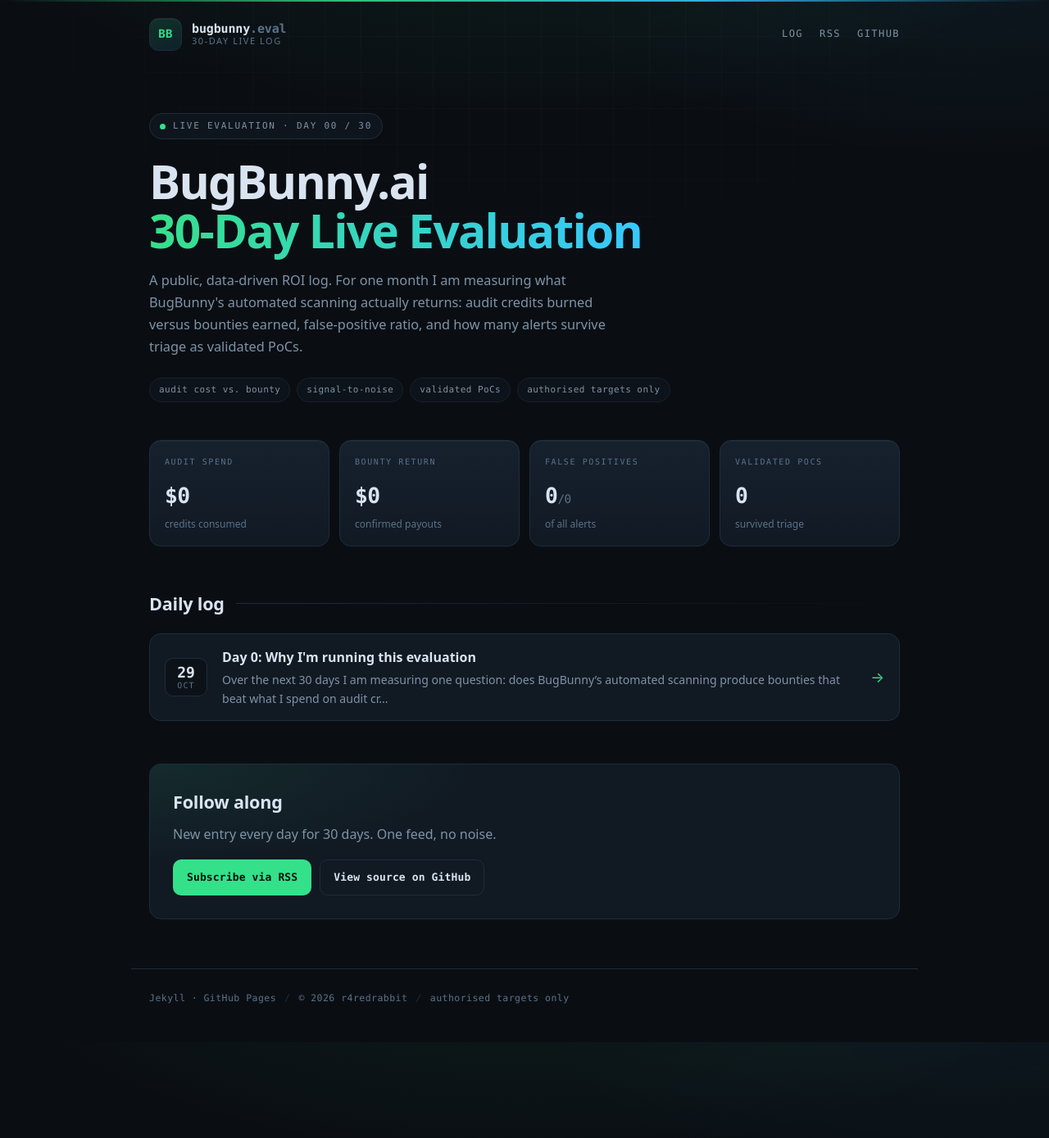
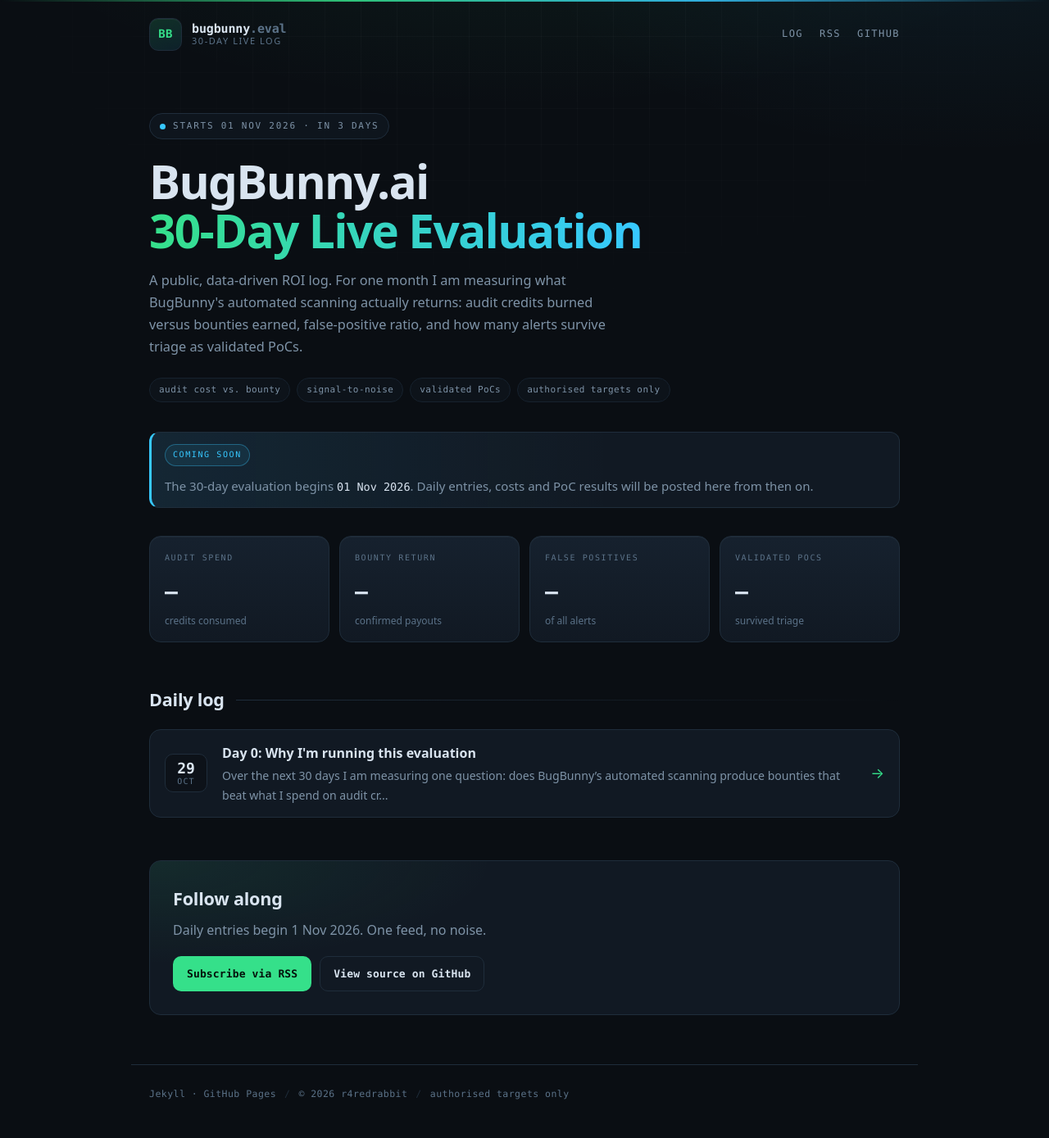
Before and after one commit to r4redrabbit/bugbunny-30day-eval, a Jekyll site: the page built from index.html, in a window 1280 px wide. Shown: the whole page at 82% size. Built offline with Jekyll 4.4.1, drawn with Linux system fonts in a browser that asks for light colours; before the commit the page ends 1272 px from its top, so only the background shows below that.

Commit message:
Add coming-soon state: starts 1 Nov 2026 with live countdown

```diff
--- a/_config.yml
+++ b/_config.yml
@@ -4,6 +4,10 @@
 baseurl: "/bugbunny-30day-eval"
 repo: "r4redrabbit/bugbunny-30day-eval"
 lang: "en"
+
+# Evaluation window used by the landing-page status pill
+eval_start: "2026-11-01"
+eval_days: 30
 markdown: kramdown
 
 plugins:
--- a/assets/css/style.css
+++ b/assets/css/style.css
@@ -167,6 +167,46 @@
   border-radius: 999px;
   background: rgba(17, 25, 35, .5);
 }
+
+/* ---------- coming soon ---------- */
+.dot.soon { background: var(--accent-2); animation: pulse-blue 2.4s infinite; }
+
+@keyframes pulse-blue {
+  0% { box-shadow: 0 0 0 0 rgba(55, 200, 255, .5); }
+  70% { box-shadow: 0 0 0 9px rgba(55, 200, 255, 0); }
+  100% { box-shadow: 0 0 0 0 rgba(55, 200, 255, 0); }
+}
+
+.notice {
+  display: flex;
+  flex-wrap: wrap;
+  align-items: center;
+  gap: 12px;
+  margin: 0 0 34px;
+  padding: 14px 16px;
+  border: 1px solid var(--border);
+  border-left: 3px solid var(--accent-2);
+  border-radius: 12px;
+  background:
+    linear-gradient(90deg, rgba(55, 200, 255, .08), transparent 62%),
+    var(--panel);
+}
+
+.notice-tag {
+  font-family: var(--mono);
+  font-size: 10px;
+  letter-spacing: .16em;
+  text-transform: uppercase;
+  padding: 4px 9px;
+  border-radius: 999px;
+  border: 1px solid rgba(55, 200, 255, .35);
+  color: var(--accent-2);
+  background: rgba(55, 200, 255, .08);
+  white-space: nowrap;
+}
+
+.notice p { margin: 0; color: var(--muted); font-size: .94rem; }
+.notice time { color: var(--text); font-family: var(--mono); font-size: .9em; }
 
 /* ---------- metrics ---------- */
 .metrics {
--- a/index.html
+++ b/index.html
@@ -3,7 +3,10 @@
 title: "30-Day Live Evaluation"
 ---
 <section class="hero">
-  <p class="eyebrow"><span class="dot"></span>live evaluation · day 00 / 30</p>
+  <p class="eyebrow" id="status">
+    <span class="dot soon"></span>
+    <span id="status-text">starts {{ site.eval_start | date: "%d %b %Y" }}</span>
+  </p>
   <h1>BugBunny.ai<br><span class="grad">30-Day Live Evaluation</span></h1>
   <p class="lede">
     A public, data-driven ROI log. For one month I am measuring what BugBunny's
@@ -19,25 +22,34 @@
   </div>
 </section>
 
+<section class="notice">
+  <span class="notice-tag">coming soon</span>
+  <p>
+    The 30-day evaluation begins
+    <time datetime="{{ site.eval_start }}">{{ site.eval_start | date: "%d %b %Y" }}</time>.
+    Daily entries, costs and PoC results will be posted here from then on.
+  </p>
+</section>
+
 <section class="metrics" aria-label="Key metrics">
   <div class="metric">
     <span class="label">audit spend</span>
-    <span class="value">$0</span>
+    <span class="value">&mdash;</span>
     <span class="hint">credits consumed</span>
   </div>
   <div class="metric">
     <span class="label">bounty return</span>
-    <span class="value">$0</span>
+    <span class="value">&mdash;</span>
     <span class="hint">confirmed payouts</span>
   </div>
   <div class="metric">
     <span class="label">false positives</span>
-    <span class="value">0<small>/0</small></span>
+    <span class="value">&mdash;</span>
     <span class="hint">of all alerts</span>
   </div>
   <div class="metric">
     <span class="label">validated PoCs</span>
-    <span class="value">0</span>
+    <span class="value">&mdash;</span>
     <span class="hint">survived triage</span>
   </div>
 </section>
@@ -68,9 +80,33 @@
 
 <section class="cta">
   <h2>Follow along</h2>
-  <p>New entry every day for 30 days. One feed, no noise.</p>
+  <p>Daily entries begin {{ site.eval_start | date: "%-d %b %Y" }}. One feed, no noise.</p>
   <div class="btns">
     <a class="btn" href="{{ '/feed.xml' | relative_url }}">Subscribe via RSS</a>
     <a class="btn ghost" href="https://github.com/{{ site.repo }}" rel="noopener">View source on GitHub</a>
   </div>
 </section>
+
+<script>
+(function () {
+  var start = Date.parse('{{ site.eval_start }}T00:00:00Z');
+  var days = {{ site.eval_days }};
+  var text = document.getElementById('status-text');
+  var dot = document.querySelector('#status .dot');
+  if (!text || isNaN(start)) return;
+
+  var now = Date.now();
+  var elapsed = Math.floor((now - start) / 86400000);
+
+  if (now < start) {
+    var left = Math.ceil((start - now) / 86400000);
+    text.textContent = 'starts {{ site.eval_start | date: "%d %b %Y" }} · in ' + left + (left === 1 ? ' day' : ' days');
+  } else if (elapsed < days) {
+    text.textContent = 'live · day ' + String(elapsed + 1).padStart(2, '0') + ' / ' + days;
+    dot.classList.remove('soon');
+  } else {
+    text.textContent = 'evaluation complete';
+    dot.classList.remove('soon');
+  }
+})();
+</script>
```
